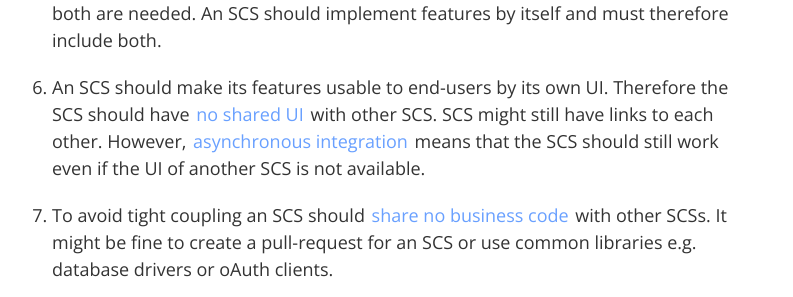
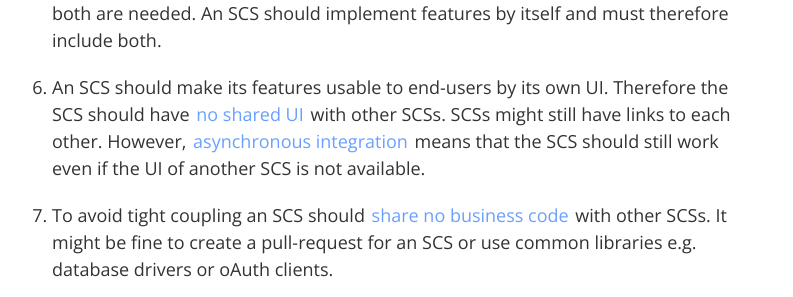
Before and after one commit to innoq/SCS, a Jekyll site: the page built from index.html, in a window 1280 px wide. Shown: the part 1565-1862 px from the top of the page, without its empty margins (108-901 px from the left). Built offline with Jekyll 4.4.1, drawn with Linux system fonts in a browser that asks for light colours.

Commit message:
Normalizing singular/plural for "SCS"

```diff
--- a/index.html
+++ b/index.html
@@ -54,7 +54,7 @@ self-contained system, or SCSs, that follow certain rules.<p>
 
 	<li id="no-shared-ui">An SCS should make its features usable
 	to end-users by its own UI. Therefore the SCS should have
-	<a href="#no-shared-ui">no shared UI</a> with other SCS. SCS might still have
+	<a href="#no-shared-ui">no shared UI</a> with other SCSs. SCSs might still have
 	links to each other. However,  <a href="#no-sync">asynchronous
 	integration</a> means that the SCS should still work even if
 	the UI of another SCS is not available.
```
